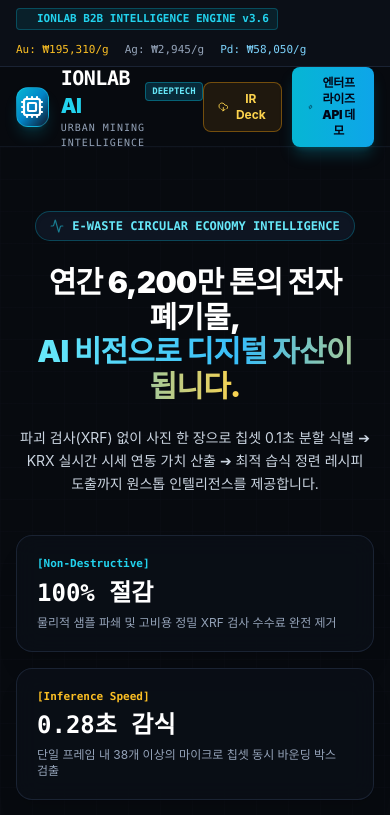
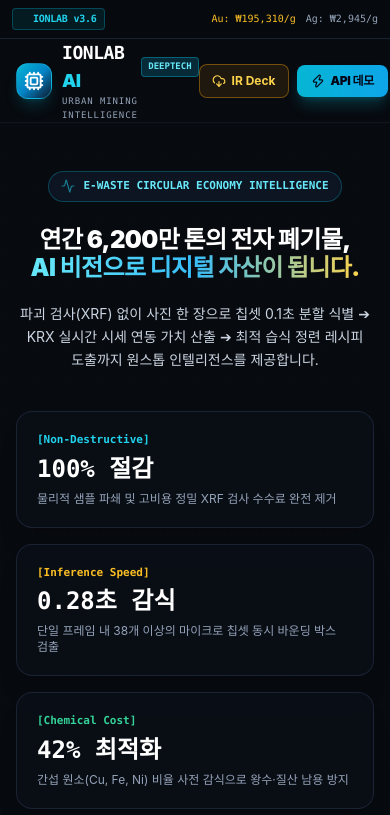
Before and after one commit to noxwon/ionlab-urban-mining, a Next.js app: page / in a window 390 px wide. Shown: the top 815 px of the page. Built offline with nearby package versions, Linux system fonts and the light colour scheme; a web font is replaced by a local one.

Commit message:
style: optimize mobile responsiveness, horizontal sliders and typography

```diff
--- a/app/globals.css
+++ b/app/globals.css
@@ -95,3 +95,12 @@
 ::-webkit-scrollbar-thumb:hover {
   background: #334155;
 }
+
+/* Hide scrollbar for clean horizontal tab sliders */
+.no-scrollbar::-webkit-scrollbar {
+  display: none;
+}
+.no-scrollbar {
+  -ms-overflow-style: none;
+  scrollbar-width: none;
+}
--- a/components/EnterpriseShowcase.tsx
+++ b/components/EnterpriseShowcase.tsx
@@ -215,41 +215,42 @@
       />
 
       {/* 0. ENTERPRISE STATUS BAR */}
-      <div className="bg-[#0B0F17] border-b border-slate-800/80 text-xs py-2 px-4 sticky top-0 z-50 backdrop-blur-md">
-        <div className="max-w-7xl mx-auto flex flex-wrap items-center justify-between gap-3 font-mono text-[11px]">
-          <div className="flex items-center gap-3">
-            <span className="inline-flex items-center gap-1.5 px-2 py-0.5 rounded bg-cyan-500/10 border border-cyan-500/30 text-cyan-400 font-bold">
-              <span className="w-1.5 h-1.5 rounded-full bg-cyan-400 animate-ping" />
-              IONLAB B2B INTELLIGENCE ENGINE v3.6
+      <div className="bg-[#070A0F]/95 border-b border-slate-800/80 text-xs py-2 px-3 sm:px-4 sticky top-0 z-50 backdrop-blur-md">
+        <div className="max-w-7xl mx-auto flex flex-wrap items-center justify-between gap-2 sm:gap-3 font-mono text-[10px] sm:text-[11px]">
+          <div className="flex items-center gap-2 sm:gap-3">
+            <span className="inline-flex items-center gap-1.5 px-2 py-0.5 rounded bg-cyan-500/10 border border-cyan-500/30 text-cyan-400 font-bold tracking-tight">
+              <span className="w-1.5 h-1.5 rounded-full bg-cyan-400 animate-ping shrink-0" />
+              <span className="sm:hidden">IONLAB v3.6</span>
+              <span className="hidden sm:inline">IONLAB B2B INTELLIGENCE ENGINE v3.6</span>
             </span>
             <span className="text-slate-400 hidden md:inline">KRX & LME Real-Time Feed Active</span>
           </div>
 
-          <div className="flex items-center gap-4 text-slate-300">
-            <span className="text-amber-400">Au: ₩195,310/g</span>
-            <span className="text-slate-400">Ag: ₩2,945/g</span>
-            <span className="text-sky-300">Pd: ₩58,050/g</span>
-            <span className="text-emerald-400 font-semibold hidden sm:inline">Yield Index: 98.4%</span>
+          <div className="flex items-center gap-2.5 sm:gap-4 text-slate-300">
+            <span className="text-amber-400 font-medium">Au: ₩195,310/g</span>
+            <span className="text-slate-400 font-medium">Ag: ₩2,945/g</span>
+            <span className="text-sky-300 font-medium hidden xs:inline">Pd: ₩58,050/g</span>
+            <span className="text-emerald-400 font-semibold hidden sm:inline">Yield: 98.4%</span>
           </div>
         </div>
       </div>
 
       {/* 1. HEADER & GNB */}
-      <header className="max-w-7xl mx-auto px-4 sm:px-6 h-20 flex items-center justify-between border-b border-slate-800/40">
-        <div className="flex items-center gap-3">
-          <div className="w-10 h-10 rounded-xl bg-gradient-to-br from-cyan-500 via-sky-600 to-slate-900 border border-cyan-400/40 flex items-center justify-center text-white shadow-lg shadow-cyan-500/20">
-            <Cpu className="w-6 h-6 stroke-[2.2]" />
+      <header className="max-w-7xl mx-auto px-4 sm:px-6 h-18 sm:h-20 flex items-center justify-between border-b border-slate-800/40">
+        <div className="flex items-center gap-2.5 sm:gap-3">
+          <div className="w-9 h-9 sm:w-10 sm:h-10 rounded-xl bg-gradient-to-br from-cyan-500 via-sky-600 to-slate-900 border border-cyan-400/40 flex items-center justify-center text-white shadow-lg shadow-cyan-500/20 shrink-0">
+            <Cpu className="w-5 h-5 sm:w-6 sm:h-6 stroke-[2.2]" />
           </div>
           <div>
-            <div className="flex items-center gap-2">
-              <span className="text-xl font-black tracking-tight text-white font-mono">
+            <div className="flex items-center gap-1.5 sm:gap-2">
+              <span className="text-lg sm:text-xl font-black tracking-tight text-white font-mono">
                 IONLAB <span className="text-cyan-400 font-sans">AI</span>
               </span>
               <span className="px-1.5 py-0.5 rounded bg-cyan-950/80 border border-cyan-500/40 text-[9px] font-bold text-cyan-300 font-mono">
                 DEEPTECH
               </span>
             </div>
-            <span className="text-[10px] tracking-widest text-slate-400 font-mono uppercase block">
+            <span className="text-[9px] sm:text-[10px] tracking-widest text-slate-400 font-mono uppercase block">
               Urban Mining Intelligence
             </span>
           </div>
@@ -266,10 +267,10 @@
         </nav>
 
         {/* Action Buttons */}
-        <div className="flex items-center gap-2.5">
+        <div className="flex items-center gap-2 sm:gap-2.5">
           <button
             onClick={() => setModalType("ir")}
-            className="px-3.5 sm:px-4 py-2 rounded-lg border border-amber-500/40 bg-amber-500/10 text-amber-300 hover:bg-amber-500/20 text-xs font-bold transition flex items-center gap-1.5 cursor-pointer"
+            className="px-3 sm:px-4 py-2 rounded-lg border border-amber-500/40 bg-amber-500/10 text-amber-300 hover:bg-amber-500/20 text-xs font-bold transition flex items-center gap-1.5 cursor-pointer shrink-0"
           >
             <DownloadCloud className="w-3.5 h-3.5" />
             <span className="hidden sm:inline">IR 자료(One-Pager)</span>
@@ -278,28 +279,29 @@
 
           <button
             onClick={() => setModalType("api")}
-            className="px-4 sm:px-5 py-2 rounded-lg bg-gradient-to-r from-cyan-500 to-sky-500 hover:from-cyan-400 hover:to-sky-400 text-slate-950 text-xs font-black tracking-tight shadow-lg shadow-cyan-500/25 transition active:scale-95 cursor-pointer flex items-center gap-1.5"
+            className="px-3.5 sm:px-5 py-2 rounded-lg bg-gradient-to-r from-cyan-500 to-sky-500 hover:from-cyan-400 hover:to-sky-400 text-slate-950 text-xs font-black tracking-tight shadow-lg shadow-cyan-500/25 transition active:scale-95 cursor-pointer flex items-center gap-1.5 whitespace-nowrap shrink-0"
           >
             <Zap className="w-3.5 h-3.5" />
-            <span>엔터프라이즈 API 데모</span>
+            <span className="sm:hidden">API 데모</span>
+            <span className="hidden sm:inline">엔터프라이즈 API 데모</span>
           </button>
         </div>
       </header>
 
       {/* 2. HERO SECTION: THE BIG PROBLEM & VISION */}
-      <section className="relative pt-16 pb-20 overflow-hidden border-b border-slate-800/60">
+      <section className="relative pt-12 sm:pt-16 pb-16 sm:pb-20 overflow-hidden border-b border-slate-800/60">
         {/* Deep Industrial Cyber Background Grid */}
         <div className="absolute inset-0 bg-[linear-gradient(to_right,#1e293b12_1px,transparent_1px),linear-gradient(to_bottom,#1e293b12_1px,transparent_1px)] bg-[size:32px_32px] pointer-events-none" />
         <div className="absolute top-1/3 left-1/2 -translate-x-1/2 -translate-y-1/2 w-[700px] h-[350px] bg-cyan-500/10 blur-[160px] pointer-events-none -z-10" />
 
         <div className="max-w-6xl mx-auto px-4 text-center relative z-10">
 
-          <div className="inline-flex items-center gap-2 px-3.5 py-1.5 rounded-full bg-[#0E1522] border border-cyan-500/30 text-cyan-300 text-xs font-mono font-semibold mb-6 shadow-inner">
-            <Activity className="w-3.5 h-3.5 text-cyan-400 animate-pulse" />
+          <div className="inline-flex items-center gap-2 px-3 sm:px-3.5 py-1.5 rounded-full bg-[#0E1522] border border-cyan-500/30 text-cyan-300 text-[11px] sm:text-xs font-mono font-semibold mb-6 shadow-inner">
+            <Activity className="w-3.5 h-3.5 text-cyan-400 animate-pulse shrink-0" />
             <span>E-WASTE CIRCULAR ECONOMY INTELLIGENCE</span>
           </div>
 
-          <h1 className="text-3xl sm:text-6xl font-black tracking-tight text-white leading-[1.15] mb-6 max-w-4xl mx-auto break-keep font-sans">
+          <h1 className="text-2xl sm:text-5xl lg:text-6xl font-black tracking-tight text-white leading-[1.2] sm:leading-[1.15] mb-5 sm:mb-6 max-w-4xl mx-auto break-keep font-sans">
             연간 6,200만 톤의 전자 폐기물,<br />
             <span className="bg-gradient-to-r from-cyan-300 via-sky-400 to-amber-300 bg-clip-text text-transparent">
               AI 비전으로 디지털 자산이 됩니다.
@@ -420,13 +422,13 @@
           </div>
 
           {/* Preset Selector & Custom Upload Tab */}
-          <div className="flex flex-wrap items-center justify-center gap-2 mb-8">
-            <span className="text-xs font-mono text-slate-400 mr-2">TARGET PCB:</span>
+          <div className="flex items-center justify-start sm:justify-center gap-2 mb-8 overflow-x-auto no-scrollbar pb-2 px-1">
+            <span className="text-[11px] font-mono text-slate-400 shrink-0 mr-1">TARGET PCB:</span>
             {PRESETS.map((preset) => (
               <button
                 key={preset.id}
                 onClick={() => handleSelectPreset(preset)}
-                className={`px-4 py-2 rounded-xl text-xs font-mono font-bold transition flex items-center gap-2 cursor-pointer ${
+                className={`px-3.5 py-2 rounded-xl text-xs font-mono font-bold transition flex items-center gap-1.5 shrink-0 whitespace-nowrap cursor-pointer ${
                   selectedPreset.id === preset.id && !userUploadedImg
                     ? "bg-cyan-500 text-slate-950 shadow-lg shadow-cyan-500/25"
                     : "bg-slate-900 text-slate-300 border border-slate-800 hover:border-slate-700"
@@ -439,7 +441,7 @@
 
             <button
               onClick={() => fileInputRef.current?.click()}
-              className={`px-4 py-2 rounded-xl text-xs font-mono font-bold transition flex items-center gap-2 border cursor-pointer ${
+              className={`px-3.5 py-2 rounded-xl text-xs font-mono font-bold transition flex items-center gap-1.5 shrink-0 whitespace-nowrap border cursor-pointer ${
                 userUploadedImg
                   ? "bg-amber-400 text-slate-950 border-amber-400 font-bold shadow-md shadow-amber-400/20"
                   : "bg-slate-900 text-slate-300 border-slate-800 hover:border-slate-700"
@@ -831,7 +833,7 @@
             </p>
 
             {/* Category Filter Tabs */}
-            <div className="flex flex-wrap items-center justify-center gap-2 mt-8">
+            <div className="flex items-center justify-start sm:justify-center gap-2 mt-8 overflow-x-auto no-scrollbar pb-2 px-1">
               {[
                 { key: "all", label: "전체 질문 (9)" },
                 { key: "part1", label: "Part 1. 산업 가치 & 일자리 (3)" },
@@ -841,9 +843,9 @@
                 <button
                   key={tab.key}
                   onClick={() => setActiveFaqTab(tab.key as typeof activeFaqTab)}
-                  className={`px-4 py-2 rounded-xl text-xs font-bold transition-all cursor-pointer font-mono ${
+                  className={`px-3.5 py-2 rounded-xl text-xs font-bold transition-all cursor-pointer font-mono shrink-0 whitespace-nowrap ${
                     activeFaqTab === tab.key
-                      ? "bg-cyan-500 text-slate-950 shadow-lg shadow-cyan-500/25 scale-105"
+                      ? "bg-cyan-500 text-slate-950 shadow-lg shadow-cyan-500/25"
                       : "bg-slate-900/90 text-slate-400 hover:text-slate-200 border border-slate-800 hover:border-slate-700"
                   }`}
                 >
```
